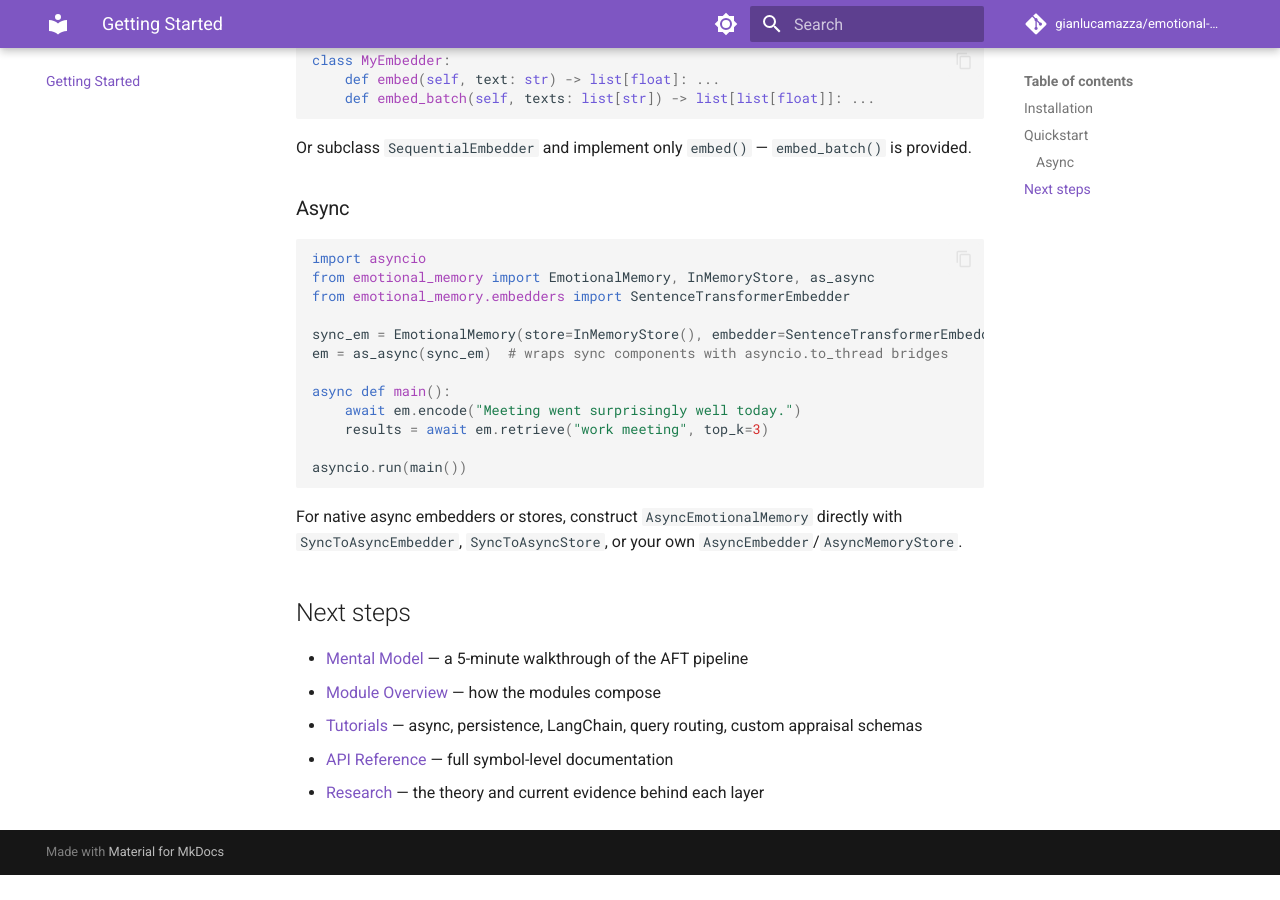
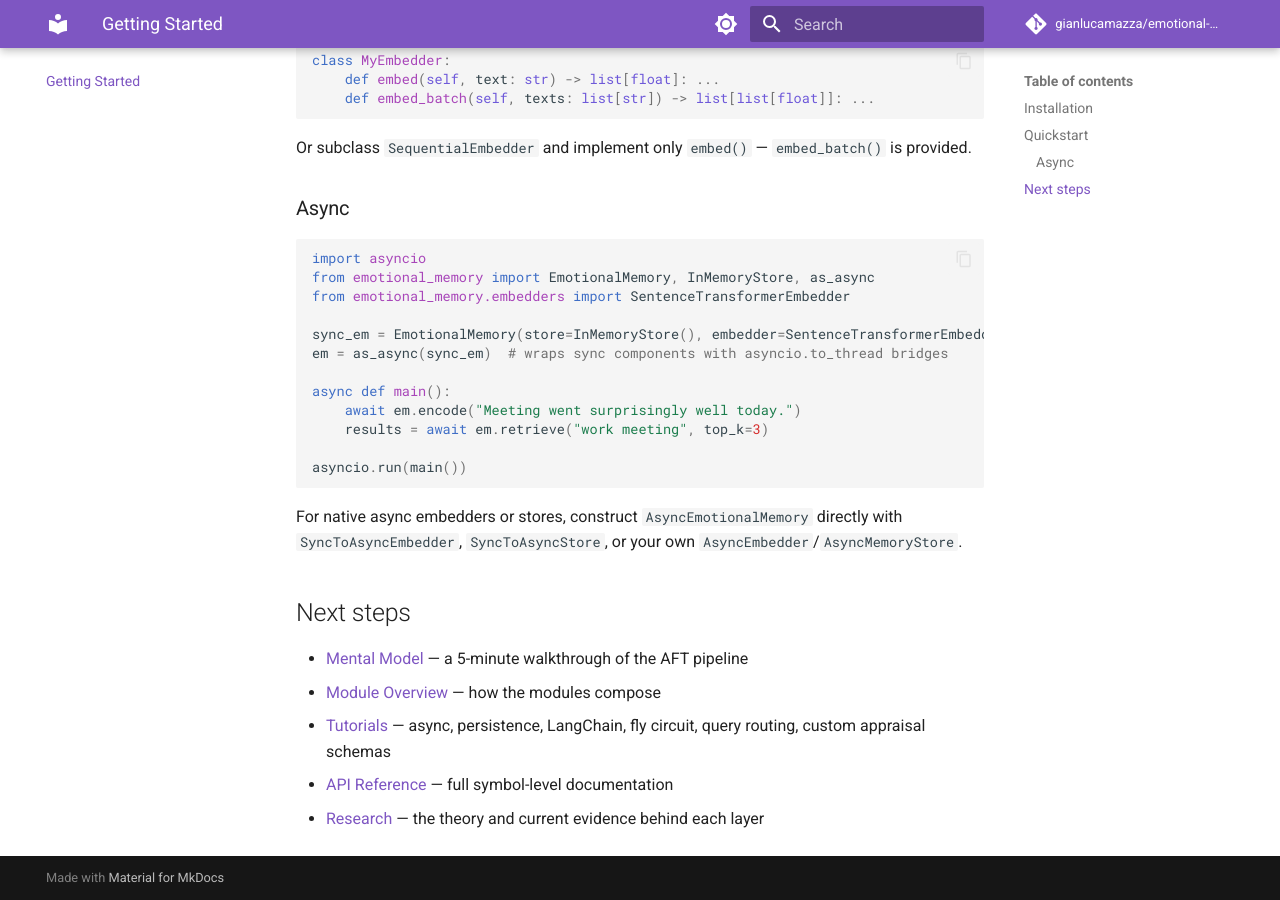
Before and after one commit to gianlucamazza/emotional-memory, an MkDocs documentation site: the page built from docs/getting-started.md, in a window 1280 px wide and 900 px high, scrolled down 1422 px. Built offline with MkDocs 1.6.1 and Material for MkDocs 9.7.7, drawn with Linux system fonts in a browser that asks for light colours; comment, search, counter and statistics services are not loaded; before the commit the page ends 2297 px from its top, so only the background shows below that.

Commit message:
docs: point module overview and getting started at fly host

```diff
--- a/docs/architecture/module-overview.md
+++ b/docs/architecture/module-overview.md
@@ -53,7 +53,7 @@
 | `stores/` | `SQLiteStore` (sqlite-vec ANN), `QdrantStore`, `ChromaStore` — plus the in-memory reference store | [Stores](../api/stores.md) |
 | `state_stores/` | `InMemoryAffectiveStateStore`, `SQLiteAffectiveStateStore`, `RedisAffectiveStateStore` — persist runtime affect across sessions | [State Stores](../api/state_stores.md) |
 | `appraisal_llm.py` | `LLMAppraisalEngine` (LLM-backed, cached) + `KeywordAppraisalEngine` (rule-based fallback) | [Appraisal](../api/appraisal.md) |
-| `integrations/` | LangChain ([tutorial](../tutorials/langchain.md)) and mem0 ([tutorial](../tutorials/mem0.md)) adapters | — |
+| `integrations/` | LangChain ([tutorial](../tutorials/langchain.md)), mem0 ([tutorial](../tutorials/mem0.md)), and affective-fly host ([tutorial](../tutorials/fly.md)) adapters | — |
 
 ## Key data flow
 
--- a/docs/getting-started.md
+++ b/docs/getting-started.md
@@ -21,6 +21,6 @@
 
 - [Mental Model](mental_model.md) — a 5-minute walkthrough of the AFT pipeline
 - [Module Overview](architecture/module-overview.md) — how the modules compose
-- [Tutorials](tutorials/async.md) — async, persistence, LangChain, query routing, custom appraisal schemas
+- [Tutorials](tutorials/async.md) — async, persistence, LangChain, fly circuit, query routing, custom appraisal schemas
 - [API Reference](api/engine.md) — full symbol-level documentation
 - [Research](research/index.md) — the theory and current evidence behind each layer
```
